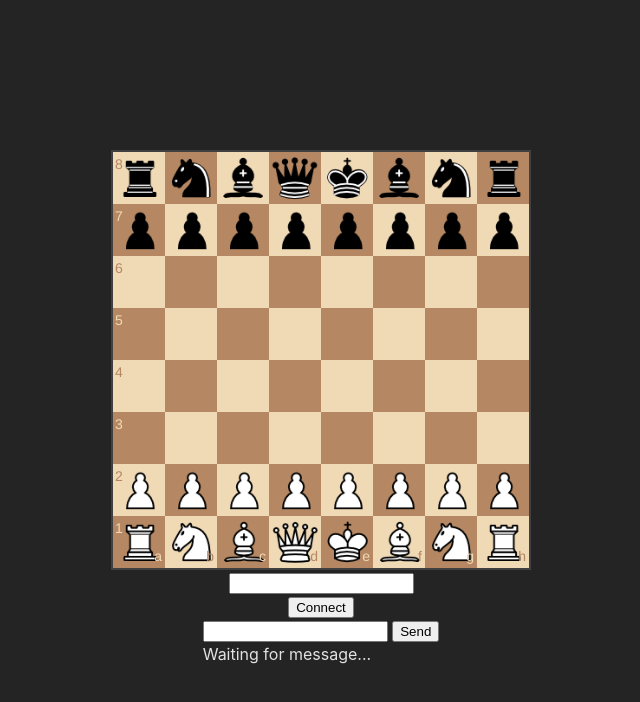
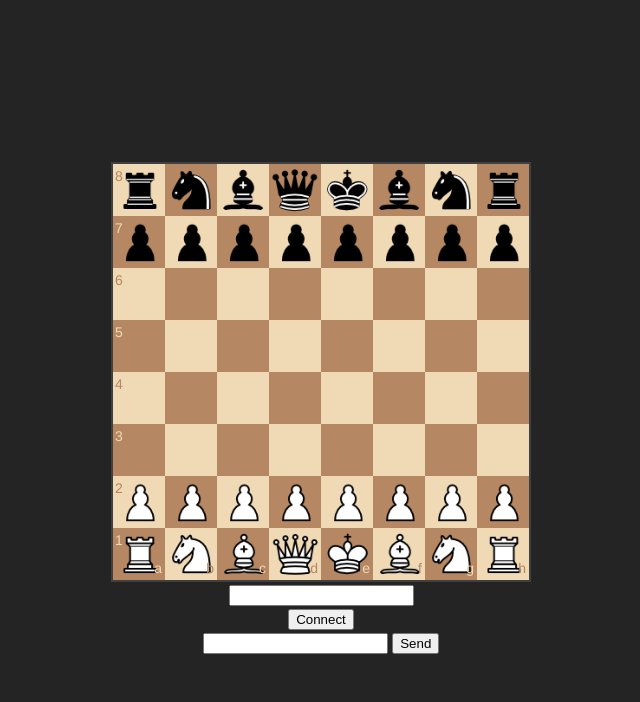
Before and after one commit to SakurazakaSenya/bt_chess_1, a website built with Vite: page index.html in a window 1280 px wide. Shown: the whole page, without its empty margins (319-959 px from the left). Built offline with nearby package versions, Linux system fonts and the light colour scheme.

Commit message:
Update index.html

```diff
--- a/index.html
+++ b/index.html
@@ -22,7 +22,6 @@
                 <input type="text" id="message-input">
                 <button id="send">Send</button>
             </div>
-            <span id="received-message" class="placeholder">Waiting for message...</span>
         </div>
     </div>
     <script type="module" src="/index.js"></script>
```
